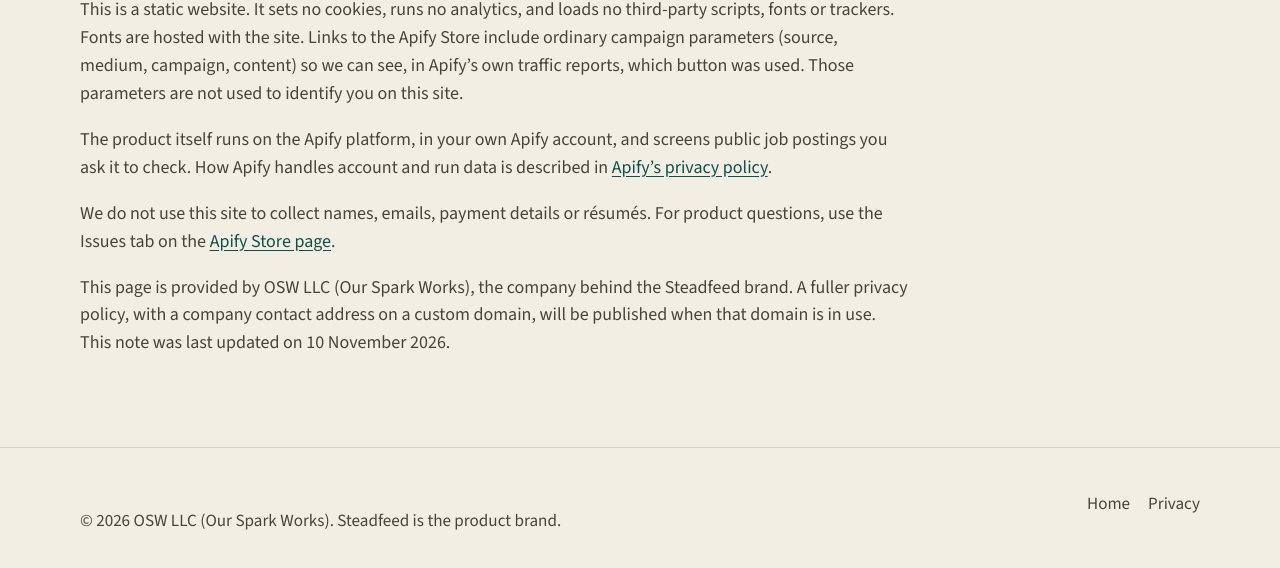
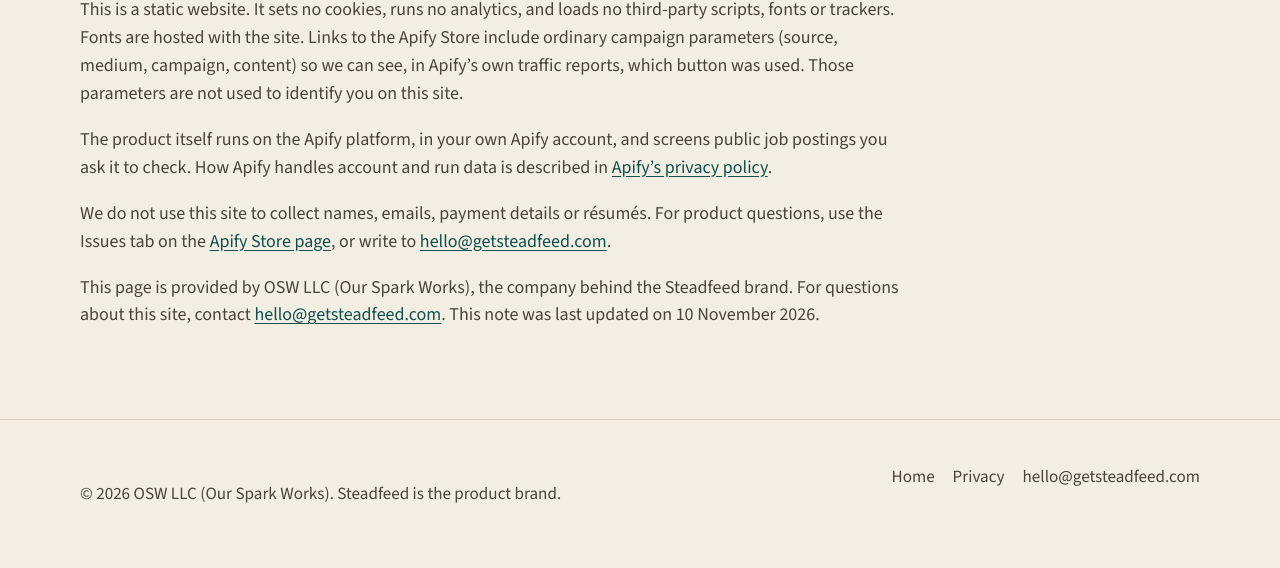
Before and after one commit to steadfeed-dev/pay-transparency, a plain HTML site: page privacy.html in a window 1280 px wide. Shown: the part 340-908 px from the top of the page. Drawn offline with Linux system fonts and the light colour scheme.

Commit message:
Publish the landing page on getsteadfeed.com.
Add the GitHub Pages CNAME, canonical and og:url tags for the custom domain, and hello@getsteadfeed.com on the privacy page and footer.

```diff
--- a/privacy.html
+++ b/privacy.html
@@ -5,6 +5,11 @@
   <meta name="viewport" content="width=device-width, initial-scale=1">
   <title>Privacy — Steadfeed</title>
   <meta name="description" content="Privacy note for the Steadfeed Pay Transparency Compliance Monitor website.">
+  <link rel="canonical" href="https://getsteadfeed.com/privacy.html">
+  <meta property="og:url" content="https://getsteadfeed.com/privacy.html">
+  <meta property="og:title" content="Privacy — Steadfeed">
+  <meta property="og:description" content="Privacy note for the Steadfeed Pay Transparency Compliance Monitor website.">
+  <meta property="og:type" content="website">
   <link rel="stylesheet" href="assets/styles.css">
 </head>
 <body>
@@ -26,14 +31,14 @@
       <h1>This site does not collect personal data.</h1>
       <p>This is a static website. It sets no cookies, runs no analytics, and loads no third-party scripts, fonts or trackers. Fonts are hosted with the site. Links to the Apify Store include ordinary campaign parameters (source, medium, campaign, content) so we can see, in Apify’s own traffic reports, which button was used. Those parameters are not used to identify you on this site.</p>
       <p>The product itself runs on the Apify platform, in your own Apify account, and screens public job postings you ask it to check. How Apify handles account and run data is described in <a href="https://apify.com/privacy-policy">Apify’s privacy policy</a>.</p>
-      <p>We do not use this site to collect names, emails, payment details or résumés. For product questions, use the Issues tab on the <a href="https://apify.com/steadfeed/pay-transparency-compliance-monitor">Apify Store page</a>.</p>
-      <p>This page is provided by OSW LLC (Our Spark Works), the company behind the Steadfeed brand. A fuller privacy policy, with a company contact address on a custom domain, will be published when that domain is in use. This note was last updated on 10 November 2026.</p>
+      <p>We do not use this site to collect names, emails, payment details or résumés. For product questions, use the Issues tab on the <a href="https://apify.com/steadfeed/pay-transparency-compliance-monitor">Apify Store page</a>, or write to <a href="mailto:hello@getsteadfeed.com">hello@getsteadfeed.com</a>.</p>
+      <p>This page is provided by OSW LLC (Our Spark Works), the company behind the Steadfeed brand. For questions about this site, contact <a href="mailto:hello@getsteadfeed.com">hello@getsteadfeed.com</a>. This note was last updated on 10 November 2026.</p>
     </div>
   </main>
   <footer class="site-footer">
     <div class="wrap footer-grid">
       <p>© 2026 OSW LLC (Our Spark Works). Steadfeed is the product brand.</p>
-      <nav class="footer-nav"><a href="index.html">Home</a><a href="privacy.html">Privacy</a></nav>
+      <nav class="footer-nav"><a href="index.html">Home</a><a href="privacy.html">Privacy</a><a href="mailto:hello@getsteadfeed.com">hello@getsteadfeed.com</a></nav>
     </div>
   </footer>
 </body>
```
Also changed, not shown: index.html (+6 -0 lines), 2 other files.
